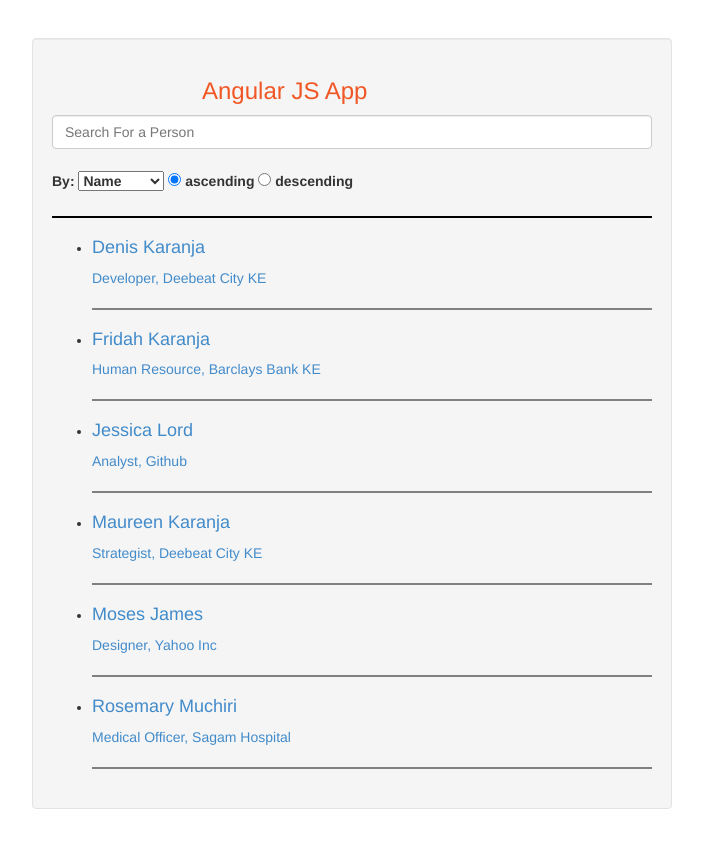
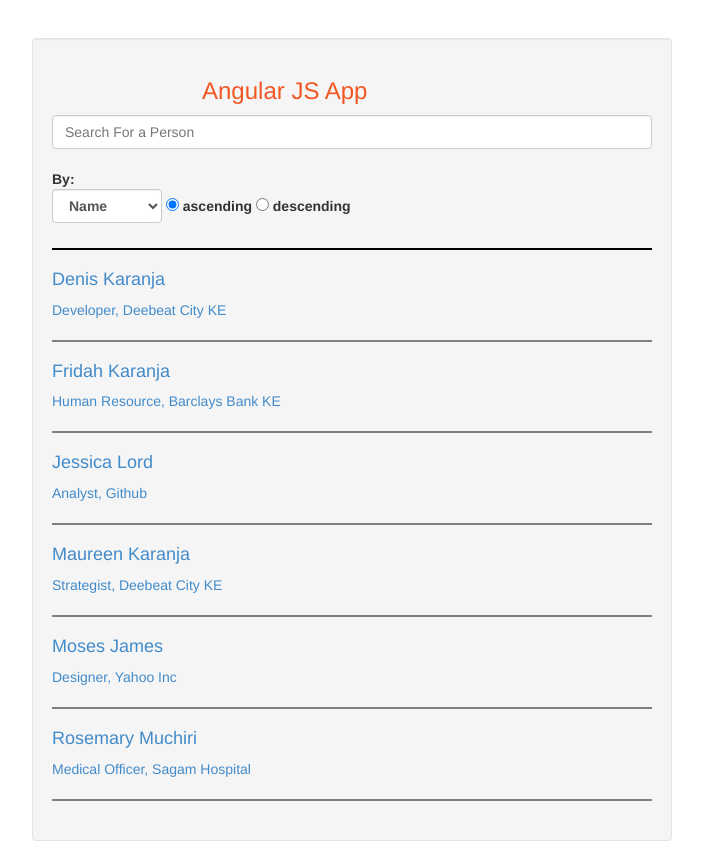
Before and after one commit to denisKaranja/angular-js, a plain HTML site: page index.html in a window 1280 px wide. Shown: the whole page, without its empty margins (288-991 px from the left). Before the commit the page ends 829 px from the top, so only its background shows below. Drawn offline with Linux system fonts and the light colour scheme.

Commit message:
Code: Clean ups
Layout clean ups for the select group filter

```diff
--- a/js/controllers.js
+++ b/js/controllers.js
@@ -23,15 +23,17 @@ Details controller
 */
 personsController.controller('DetailsController', ['$scope', '$http', '$routeParams', function AuthorController($scope, $http, $routeParams){
 		$http.get("js/data.json").success(function(data){
+			/*data from file*/
 			$scope.persons = data;
 
 			/*get which item*/
 			$scope.whichItem = $routeParams.itemId;
 
-			/*previous button hit*/
+			/*NAVIGATION BUTTONS*/
+				/*previous nav btn*/
 			$scope.prevItem = ($routeParams.itemId > 0) ? Number($routeParams.itemId) - 1: $scope.persons.length - 1;
 
-			/*next button hit*/
+				/*next nav btn*/
 			 $scope.nextItem = ($routeParams.itemId < ($scope.persons.length - 1)) ? Number($routeParams.itemId) + 1: 0;
 
 
--- a/templates/list.html
+++ b/templates/list.html
@@ -5,8 +5,8 @@
 		<input type="text" placeholder="Search For a Person" ng-model="query" class="form-control">
 		<br>
 		<label class="formgroup">
-			By:
-			<select ng-model="personsOrder">
+		By:&nbsp;&nbsp;
+			<select ng-model="personsOrder" class="form-control">
 				<option value="name">Name</option>
 				<option value="company">Company</option>
 			</select>
@@ -23,7 +23,7 @@
 
 	</div>
 	<hr class="hr-divider-top">
-	<ul>
+	<ul class="list-unstyled">
 
 		<li ng-repeat="person in persons |filter:query |orderBy: personsOrder:direction" class="pointer" title="Click to view {{person.name}}'s Bio">
 			<a href="#/details/{{ persons.indexOf(person) }}">
```
Also changed, not shown: templates/details.html (+4 -4 lines), css/main.css (line endings or trailing spaces).
